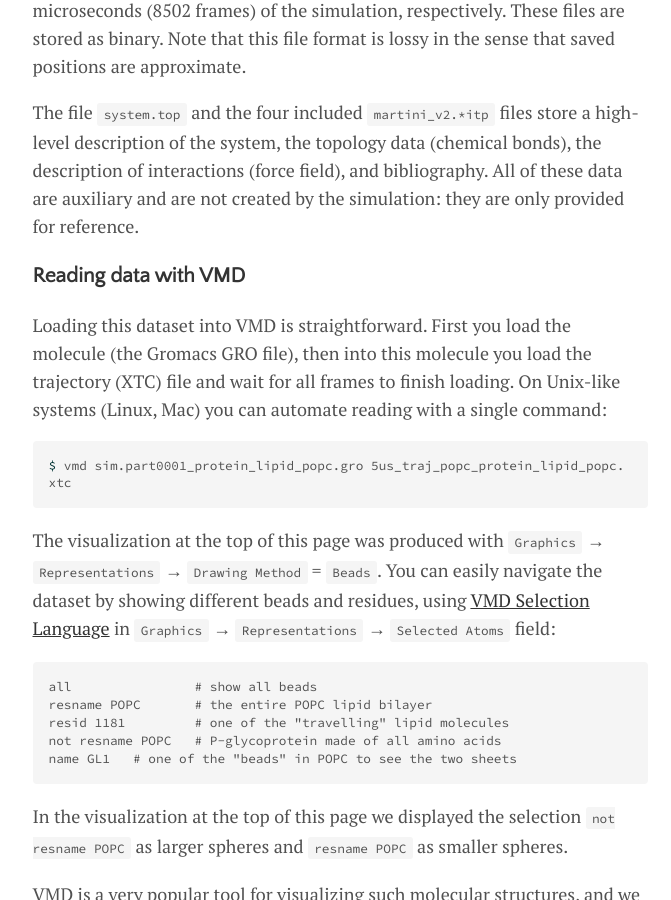
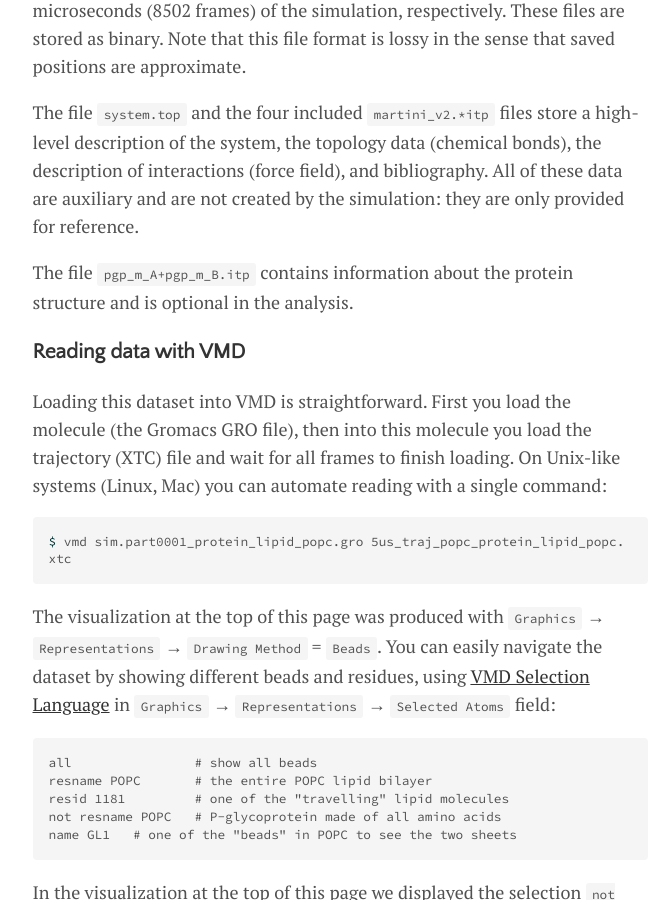
Before and after one commit to WestGrid/visualizeThis, a Jekyll site: the page built from menu/scientific.md, in a window 1280 px wide and 900 px high, scrolled down 2358 px. Shown: the whole window, without its empty margins (300-971 px from the left). Built offline with Jekyll 4.4.1, drawn with Linux system fonts in a browser that asks for light colours.

Commit message:
2018-Sep-20 12:53

```diff
--- a/menu/scientific.md
+++ b/menu/scientific.md
@@ -76,6 +76,9 @@ The file `system.top` and the four included `martini_v2.*itp` files store a high
 system, the topology data (chemical bonds), the description of interactions (force field), and
 bibliography. All of these data are auxiliary and are not created by the simulation: they are only
 provided for reference.
+
+The file `pgp_m_A+pgp_m_B.itp` contains information about the protein structure and is optional in the
+analysis.
 
 ### Reading data with VMD
 
```
